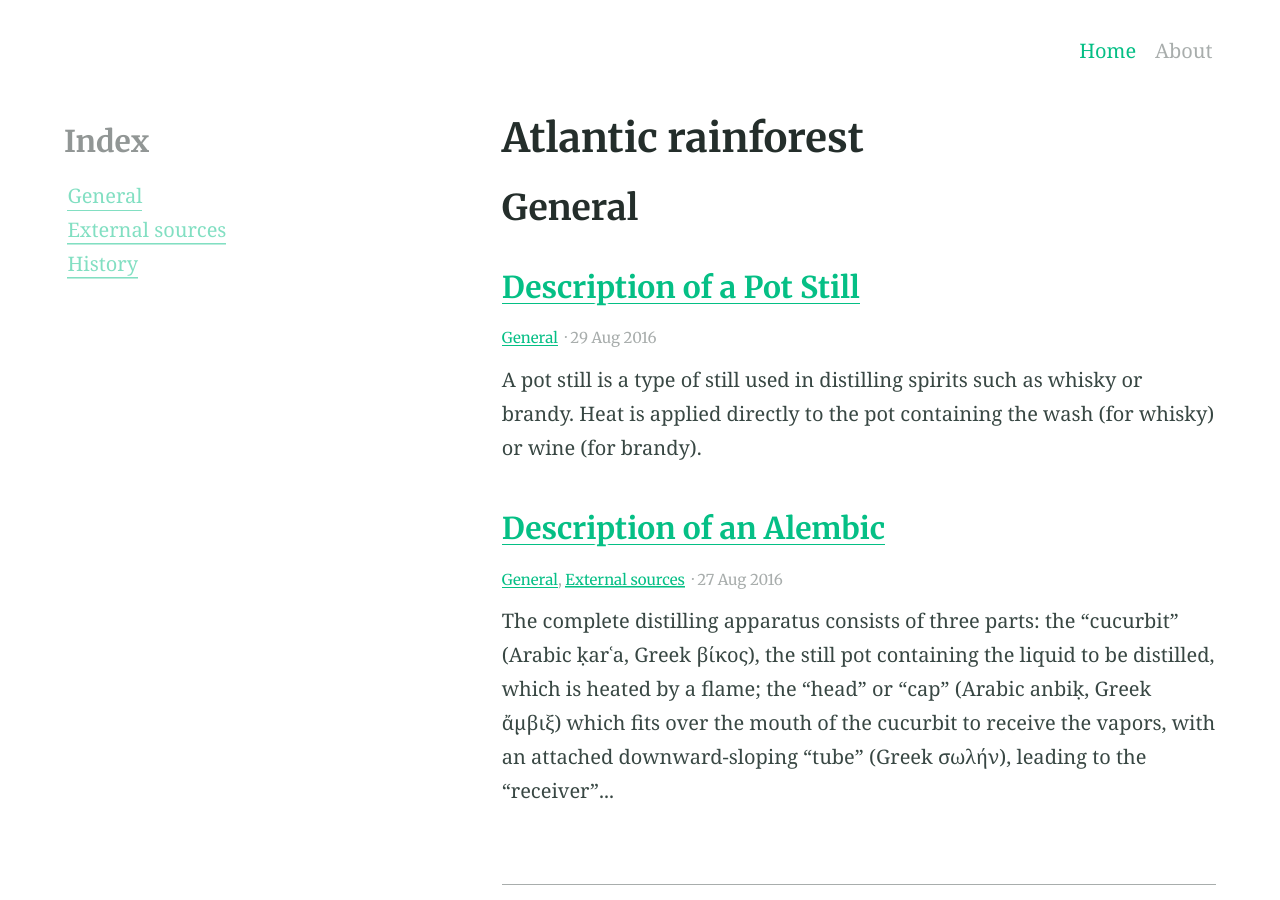
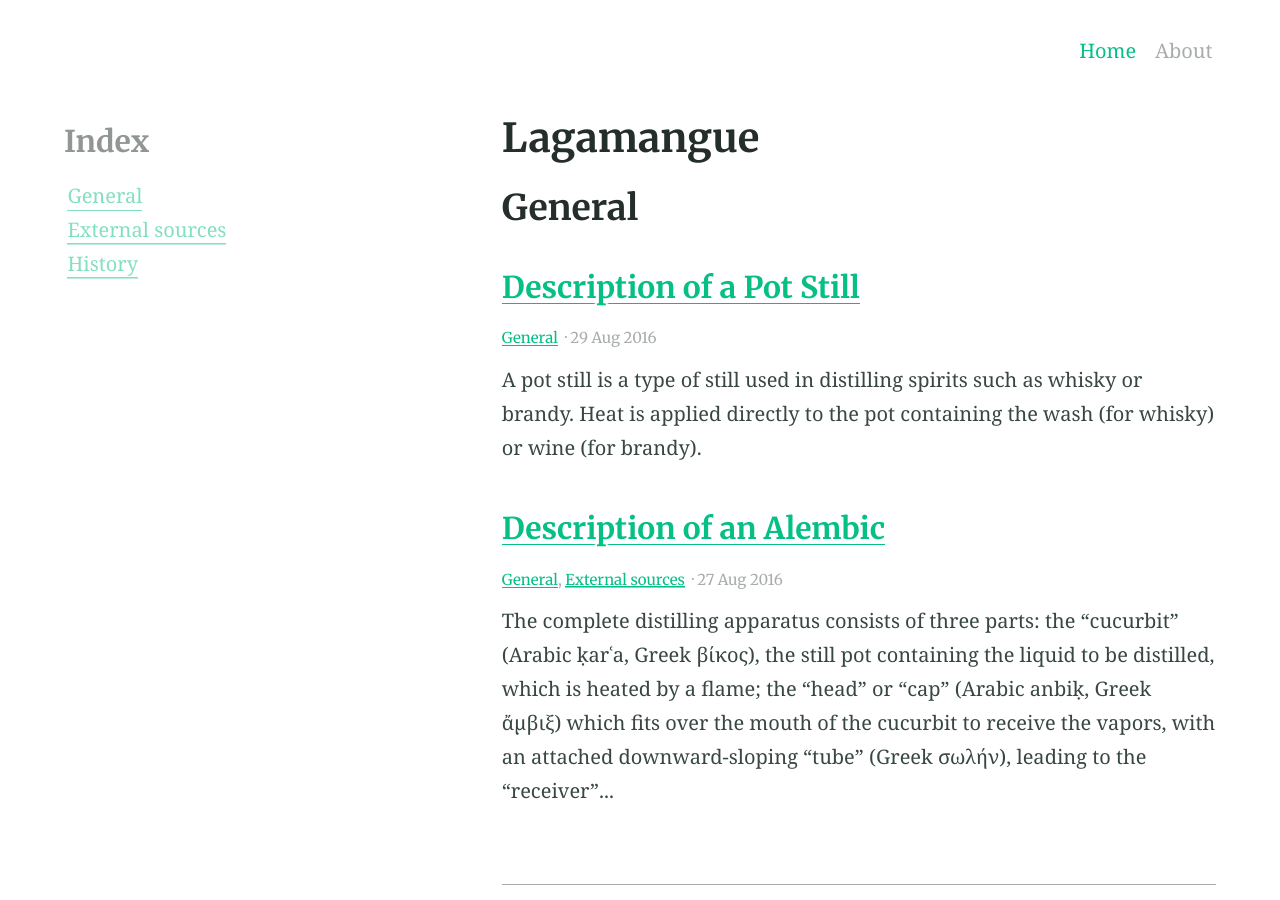
Before and after one commit to lagamangue/lagamangue.github.io, a Jekyll site: the page built from categories.md, in a window 1280 px wide and 900 px high. Built offline with Jekyll 4.4.1, drawn with Linux system fonts in a browser that asks for light colours.

Commit message:
Update categories.md

```diff
--- a/categories.md
+++ b/categories.md
@@ -1,5 +1,5 @@
 ---
-title: Atlantic rainforest
+title: Lagamangue
 layout: categories
 excerpt: "Category index"
 aside: true
```
